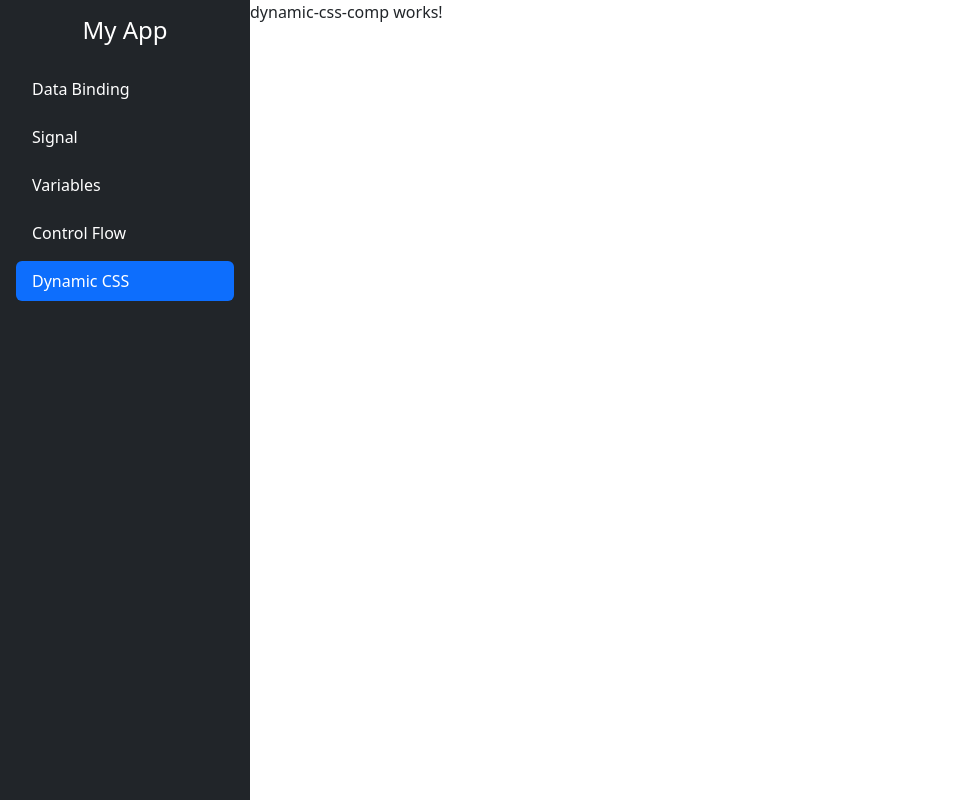
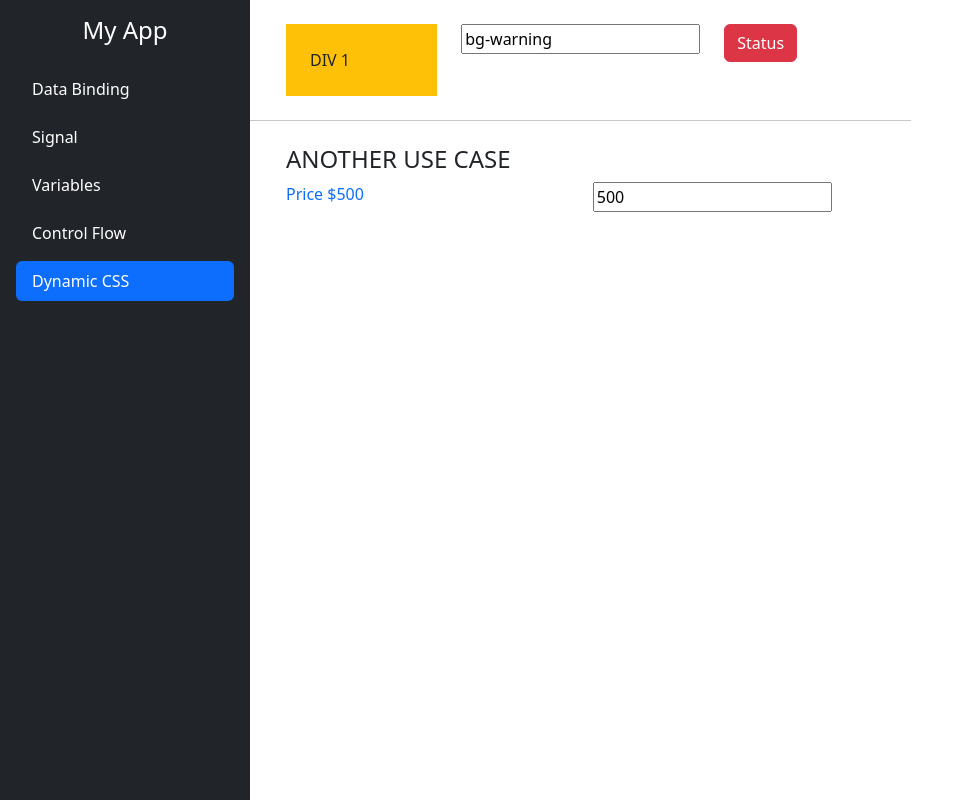
Before and after one commit to beattris/ng21_walkthrough, an Angular app: page /dynamic-css in a window 1280 px wide. Shown: the whole page, without its empty margins (0-958 px from the left). Built offline with nearby package versions, Linux system fonts and the light colour scheme.

Commit message:
modified the dynamic-css component with ngClass use-cases

```diff
--- a/src/app/Components/dynamic-css-comp/dynamic-css-comp.html
+++ b/src/app/Components/dynamic-css-comp/dynamic-css-comp.html
@@ -1 +1,23 @@
-<p>dynamic-css-comp works!</p>
+<div class="row m-4">
+    <div class="col">
+        <div class="p-4" [ngClass]="myClassName">
+            DIV 1
+        </div>
+    </div>
+    <div class="col">
+        <input type="text" [(ngModel)]="myClassName">
+    </div>
+    <div class="col">
+        <button class="btn" (click)="isActive = !isActive" [ngClass]="isActive == true ? 'btn-success' : 'btn-danger' ">Status</button>
+    </div>
+</div>
+<hr>
+<div class="row m-4">
+    <h4>ANOTHER USE CASE</h4>
+    <div class="col">
+        <p [ngClass]="productPrice > 500 ? 'text-danger' : 'text-primary' ">Price ${{productPrice}}</p>
+    </div>
+     <div class="col">
+        <input type="text" [(ngModel)]="productPrice">
+    </div>
+</div>
--- a/src/app/Components/dynamic-css-comp/dynamic-css-comp.ts
+++ b/src/app/Components/dynamic-css-comp/dynamic-css-comp.ts
@@ -1,11 +1,17 @@
+import { NgClass } from '@angular/common';
 import { Component } from '@angular/core';
+import { FormsModule } from '@angular/forms';
 
 @Component({
   selector: 'app-dynamic-css-comp',
-  imports: [],
+  imports: [NgClass, FormsModule],
   templateUrl: './dynamic-css-comp.html',
   styleUrl: './dynamic-css-comp.css',
 })
 export class DynamicCssComp {
+  myClassName: string = "bg-warning";
 
+  isActive: boolean = false;
+
+  productPrice: number = 500;
 }
```
